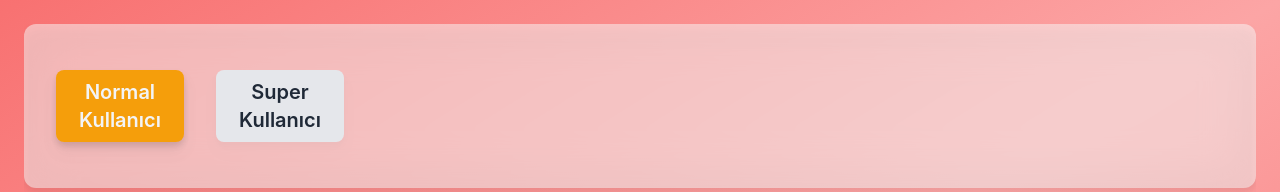
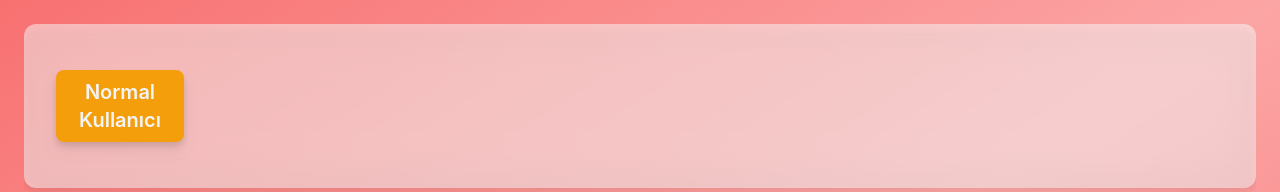
Before and after one commit to gurbuzelald/netflixmini, a React (Create React App) app: page / in a window 1280 px wide. Shown: the top 192 px of the page. Built offline with nearby package versions, Linux system fonts and the light colour scheme.

Commit message:
Update Tabs.js

```diff
--- a/src/pages/home/sections/tabList/Tabs.js
+++ b/src/pages/home/sections/tabList/Tabs.js
@@ -3,7 +3,6 @@ import { Tab } from "@headlessui/react";
 
 const tabs = [
   { index: "1", name: "Normal Kullanıcı" },
-  { index: "2", name: "Super Kullanıcı" },
 ];
 
 const Tabs = () => {
```
